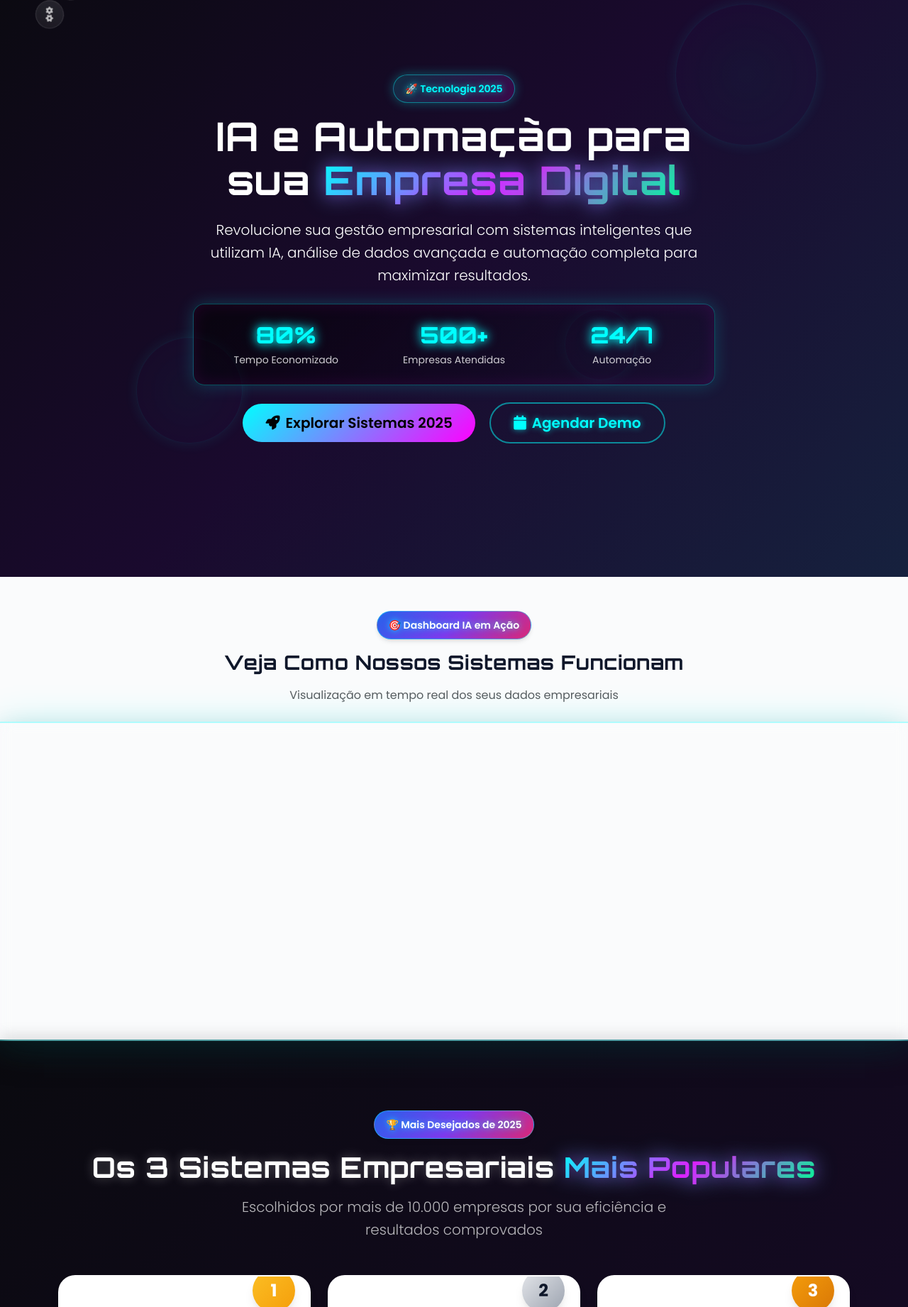
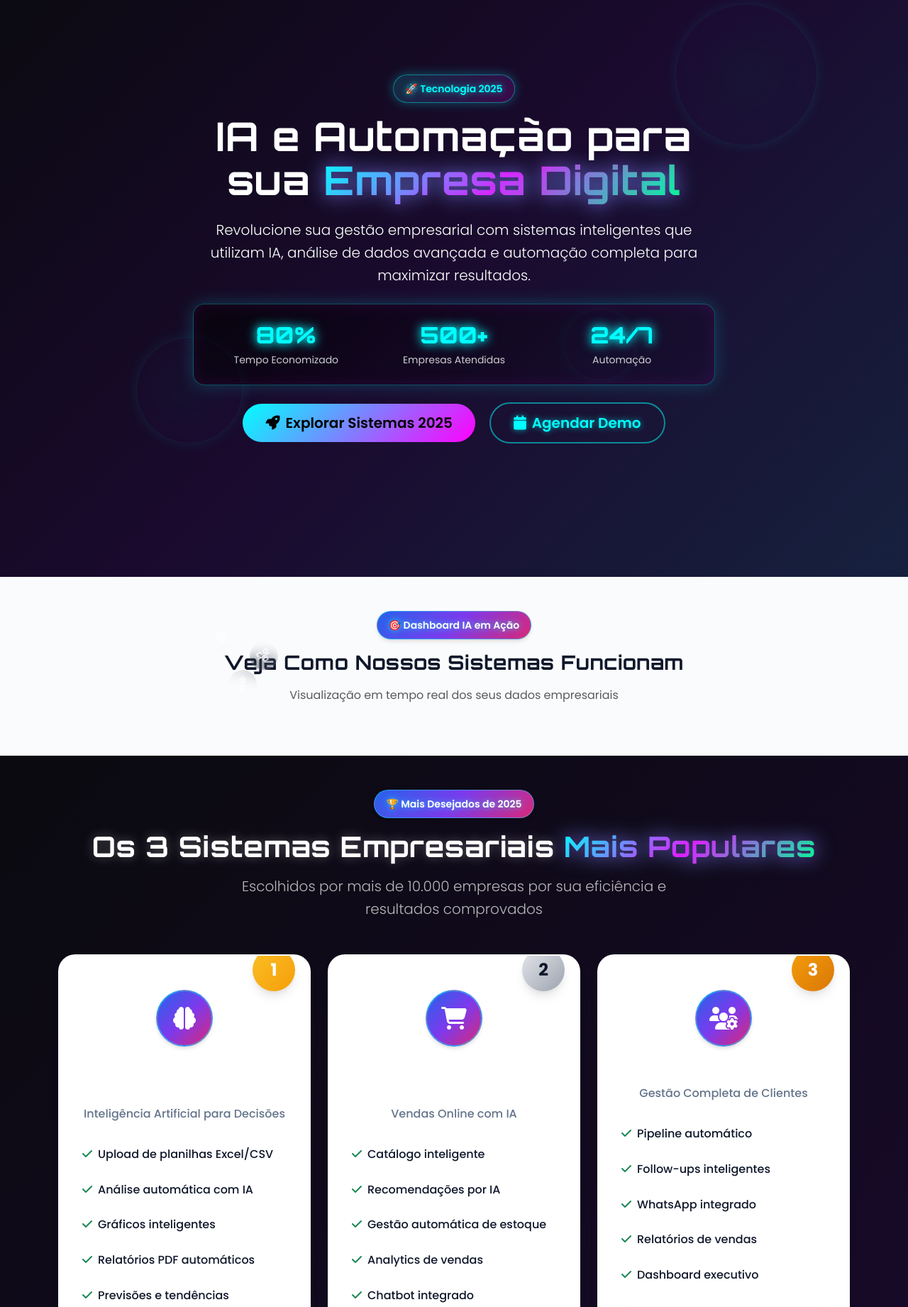
Before and after one commit to lsfrenzel/GLSystemsSite, a Flask app: page / in a window 1280 px wide. Shown: the part 83-1925 px from the top of the page at 71% size. Run offline with Flask 3, Linux system fonts and the light colour scheme; some libraries are stand-ins or nearby versions.

Commit message:
Remove the 3D Spline animation from the main dashboard view
Removes Spline 3D viewer integration by deleting CSS styles from static/css/style.css and the script tag from templates/base.html. Also adjusts column sizing in templates/index.html.

Replit-Commit-Author: Agent
Replit-Commit-Session-Id: 71e2849f-657f-44bc-a6e3-e48468e3d762
Replit-Commit-Checkpoint-Type: full_checkpoint
Replit-Commit-Screenshot-Url: https://storage.googleapis.com/screenshot-production-us-central1/3a3d4ef1-1b04-4954-bb84-1f56ddb1f6e8/71e2849f-657f-44bc-a6e3-e48468e3d762/jaQxlsG

```diff
--- a/static/css/style.css
+++ b/static/css/style.css
@@ -917,68 +917,3 @@ h1, h2, h3, h4, h5, h6 {
     display: block;
     font-size: 1.2rem;
 }
-
-/* Spline 3D Container - Full Width No Margins */
-.spline-3d-container {
-    width: 100vw;
-    margin: 0;
-    margin-left: calc(-50vw + 50%);
-    position: relative;
-    border-radius: 0;
-    overflow: hidden;
-    box-shadow: 0 20px 40px rgba(0, 0, 0, 0.3), 0 0 50px rgba(0, 255, 255, 0.2);
-    border-left: none;
-    border-right: none;
-    border-top: 2px solid rgba(0, 255, 255, 0.3);
-    border-bottom: 2px solid rgba(0, 255, 255, 0.3);
-    backdrop-filter: blur(10px);
-    height: 450px;
-    margin-bottom: -50px;
-    z-index: 2;
-}
-
-.spline-3d-container spline-viewer {
-    width: 100%;
-    height: 100%;
-    border-radius: 0;
-    transition: all 0.3s ease;
-}
-
-.spline-3d-container:hover {
-    box-shadow: 0 25px 50px rgba(0, 0, 0, 0.4), 0 0 80px rgba(0, 255, 255, 0.4);
-    border-color: rgba(255, 0, 255, 0.5);
-    transform: translateY(-5px);
-}
-
-/* Hide Spline watermark */
-.spline-3d-container spline-viewer::part(watermark),
-.spline-3d-container spline-viewer::part(logo),
-spline-viewer .spline-watermark,
-spline-viewer #spline-watermark,
-spline-viewer [class*="watermark"],
-spline-viewer [class*="logo"],
-spline-viewer [data-name="watermark"],
-spline-viewer [data-name="logo"] {
-    display: none !important;
-    visibility: hidden !important;
-    opacity: 0 !important;
-    pointer-events: none !important;
-}
-
-/* Additional CSS to target various watermark selectors */
-.spline-3d-container spline-viewer canvas + div,
-.spline-3d-container spline-viewer > div:last-child {
-    position: relative;
-}
-
-.spline-3d-container spline-viewer > div:last-child > div:last-child {
-    display: none !important;
-}
-
-/* Next section overlap styling */
-.spline-3d-container + section,
-section.py-5.bg-dark {
-    position: relative;
-    z-index: 1;
-    padding-top: 100px !important;
-}
--- a/templates/base.html
+++ b/templates/base.html
@@ -135,8 +135,6 @@
 
     <!-- Bootstrap JS -->
     <script src="https://cdn.jsdelivr.net/npm/bootstrap@5.3.0/dist/js/bootstrap.bundle.min.js"></script>
-    <!-- Spline 3D Viewer -->
-    <script type="module" src="https://unpkg.com/@splinetool/viewer@1.10.57/build/spline-viewer.js"></script>
     <!-- Custom JS -->
     <script src="{{ url_for('static', filename='js/main.js') }}"></script>
     <script defer src="{{ url_for('static', filename='js/splash-cursor.js') }}"></script>
--- a/templates/index.html
+++ b/templates/index.html
@@ -64,24 +64,13 @@
 <section class="py-5">
     <div class="container">
         <div class="row justify-content-center">
-            <div class="col-lg-12">
+            <div class="col-lg-8">
                 <div class="tech-dashboard-preview animate__animated animate__fadeInUp">
                     <div class="text-center mb-4">
                         <span class="section-badge">🎯 Dashboard IA em Ação</span>
                         <h3 class="fw-bold mb-3">Veja Como Nossos Sistemas Funcionam</h3>
                         <p class="text-muted">Visualização em tempo real dos seus dados empresariais</p>
                     </div>
-                </div>
-            </div>
-        </div>
-    </div>
-    <div class="spline-3d-container">
-        <spline-viewer url="https://prod.spline.design/82YYsocZJ5scOqy3/scene.splinecode"></spline-viewer>
-    </div>
-    <div class="container">
-        <div class="row justify-content-center">
-            <div class="col-lg-12">
-                <div class="tech-dashboard-preview">
                     <div class="floating-elements">
                         <div class="floating-icon" style="--delay: 0s; --x: 20px; --y: 30px;">
                             <i class="fas fa-microchip"></i>
@@ -91,7 +80,6 @@
                         </div>
                         <div class="floating-icon" style="--delay: 2s; --x: 50px; --y: 90px;">
                             <i class="fas fa-cogs"></i>
-                            </div>
                         </div>
                     </div>
                 </div>
```
Also changed, not shown: 1 other file. Lines whose indentation alone changed are shown as unchanged.
